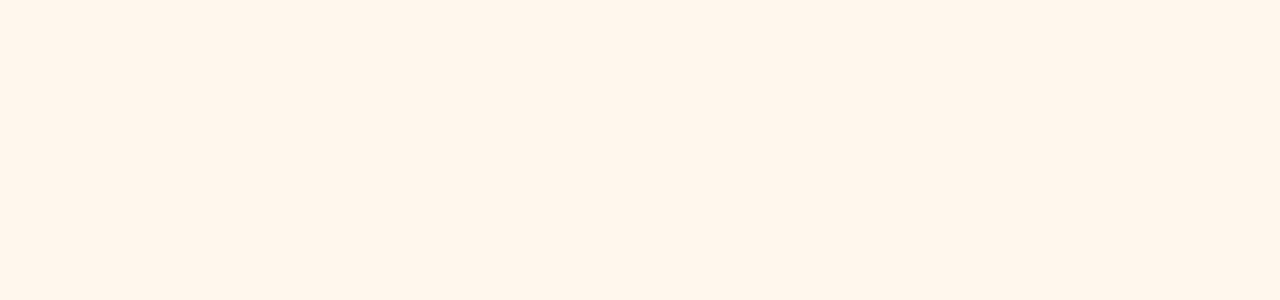
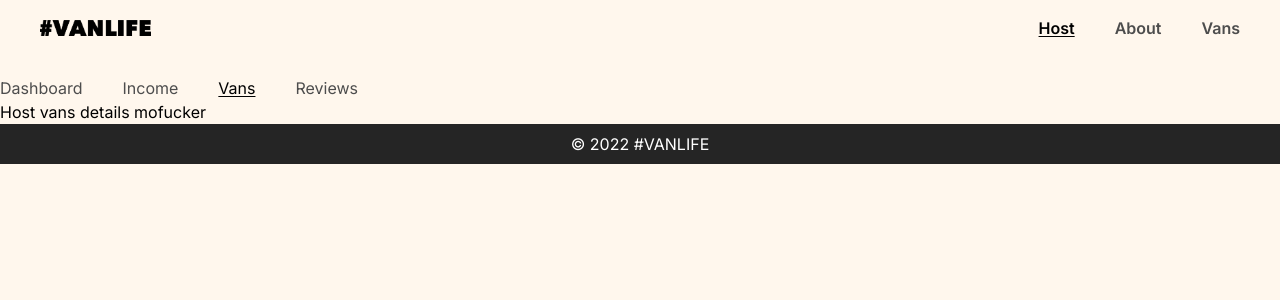
Before and after one commit to riyoneri/vanlife--react, a React (Create React App) app: page /host/vans/1 in a window 1280 px wide. Before the commit this address had no page. Shown: the top 300 px of the page. Built offline with nearby package versions, Linux system fonts and the light colour scheme; what miragejs would draw is missing.

Commit message:
feat: hostvans and hostvansdetails

```diff
--- a/src/App.jsx
+++ b/src/App.jsx
@@ -8,6 +8,8 @@ import VansDetail from "./pages/Vans/VansDetail";
 import Host from "./pages/Host/Dashboard";
 import Income from "./pages/Host/Income";
 import Reviews from "./pages/Host/Reviews";
+import HostVans from "./pages/HostVans/HostVans";
+import HostVansDetail from "./pages/HostVans/HostVansDetail";
 
 // Components
 import Layout from "./components/Layouts/MainLayout";
@@ -29,6 +31,8 @@ export default function App() {
           <Route path="host" element={<HostLayout />}>
             <Route index element={<Host />} />
             <Route path="income" element={<Income />} />
+            <Route path="vans" element={<HostVans />} />
+            <Route path="vans/:id" element={<HostVansDetail />} />
             <Route path="reviews" element={<Reviews />} />
           </Route>
         </Route>
--- a/src/assets/data/server.js
+++ b/src/assets/data/server.js
@@ -15,6 +15,7 @@ createServer({
       imageUrl:
         "https://assets.scrimba.com/advanced-react/react-router/modest-explorer.png",
       type: "simple",
+      hostId: "123",
     });
     server.create("van", {
       id: "2",
@@ -25,6 +26,7 @@ createServer({
       imageUrl:
         "https://assets.scrimba.com/advanced-react/react-router/beach-bum.png",
       type: "rugged",
+      hostId: "123",
     });
     server.create("van", {
       id: "3",
@@ -35,6 +37,7 @@ createServer({
       imageUrl:
         "https://assets.scrimba.com/advanced-react/react-router/reliable-red.png",
       type: "luxury",
+      hostId: "456",
     });
     server.create("van", {
       id: "4",
@@ -45,6 +48,7 @@ createServer({
       imageUrl:
         "https://assets.scrimba.com/advanced-react/react-router/dreamfinder.png",
       type: "simple",
+      hostId: "789",
     });
     server.create("van", {
       id: "5",
@@ -55,6 +59,7 @@ createServer({
       imageUrl:
         "https://assets.scrimba.com/advanced-react/react-router/the-cruiser.png",
       type: "luxury",
+      hostId: "789",
     });
     server.create("van", {
       id: "6",
@@ -65,11 +70,13 @@ createServer({
       imageUrl:
         "https://assets.scrimba.com/advanced-react/react-router/green-wonder.png",
       type: "rugged",
+      hostId: "123",
     });
   },
 
   routes() {
     this.namespace = "api";
+    this.logging = false;
 
     this.get("/vans", (schema, request) => {
       return schema.vans.all();
@@ -79,5 +86,16 @@ createServer({
       const id = request.params.id;
       return schema.vans.find(id);
     });
+
+    this.get("/host/vans", (schema, request) => {
+      // Hard-code the hostId for now
+      return schema.vans.where({ hostId: "123" });
+    });
+
+    this.get("/host/vans/:id", (schema, request) => {
+      // Hard-code the hostId for now
+      const id = request.params.id;
+      return schema.vans.where({ id, hostId: "123" });
+    });
   },
 });
--- a/src/components/Headers/HostHeader.jsx
+++ b/src/components/Headers/HostHeader.jsx
@@ -25,6 +25,16 @@ export default function HostHeader() {
         Income
       </NavLink>
       <NavLink
+        to="/host/vans"
+        className={({ isActive }) =>
+          `hover:underline underline-offset-2 hover:text-black ${
+            isActive ? "underline text-black" : ""
+          }`
+        }
+      >
+        Vans
+      </NavLink>
+      <NavLink
         to="/host/reviews"
         className={({ isActive }) =>
           `hover:underline underline-offset-2 hover:text-black ${
--- a/src/components/Headers/MainHeader.jsx
+++ b/src/components/Headers/MainHeader.jsx
@@ -3,7 +3,7 @@ import logoImg from "../../assets/images/logo.png";
 
 export default function MainHeader() {
   return (
-    <nav className="flexjustify-between px-5 sm:px-10 py-4 items-center">
+    <nav className="flex justify-between px-5 sm:px-10 py-4 items-center">
       <NavLink to="/">
         <img src={logoImg} className="h-4" />
       </NavLink>
--- a/src/components/Layouts/HostLayout.jsx
+++ b/src/components/Layouts/HostLayout.jsx
@@ -4,9 +4,9 @@ import HostHeader from "../Headers/HostHeader";
 
 export default function HostLayout() {
   return (
-    <div>
+    <div className="mt-5">
       <HostHeader />
-      <Outlet />
+      <Outlet/>
     </div>
   );
 }
--- a/src/components/UI/Card.jsx
+++ b/src/components/UI/Cards.jsx
@@ -1,14 +1,13 @@
 import Button from "../Button/Button";
 
-export default function Card({
+export const LargeCard = ({
   imageUrl,
   name: title,
   price,
   type,
   imageStyle,
   cardStyle,
-}) {
-  console.log(imageUrl, price);
+}) => {
   return (
     <div className={cardStyle}>
       <img src={imageUrl} className={`mx-auto rounded-lg ${imageStyle}`} />
@@ -24,4 +23,16 @@ export default function Card({
       </Button>
     </div>
   );
-}
+};
+
+export const SmallCard = ({ imageUrl, name: title, price }) => {
+  return (
+    <div className="flex bg-white px-5 py-3 rounded-md items-center gap-5">
+      <img src={imageUrl} className="h-14 sm:h-16 md:h-24 rounded-md" />
+      <div>
+        <p className="font-bold">{title}</p>
+        <p className="text-sm">{price}/day</p>
+      </div>
+    </div>
+  );
+};
--- /dev/null
+++ b/src/pages/HostVans/HostVans.jsx
@@ -0,0 +1,29 @@
+import { useState, useEffect } from "react";
+import { SmallCard } from "../../components/UI/Cards";
+import { Link } from "react-router-dom";
+
+export default function HostVans() {
+  const [data, setData] = useState([]);
+
+  useEffect(() => {
+    fetch("/api/host/vans")
+      .then((res) => res.json())
+      .then((data) => setData(data.vans))
+      .catch((err) => console.log(err));
+  }, []);
+
+  let displayCards = data.map((van) => (
+    <Link to={`/host/vans/${van.id}`}>
+      <SmallCard {...van} key={van.id} />
+    </Link>
+  ));
+  console.log(displayCards);
+  return (
+    <div className="mt-5 sm:px-10 px-5">
+      <p className="font-bold text-2xl">Your listed vans</p>
+      <div className="grid md:grid-cols-2 lg:grid-cols-3 gap-5 mt-5 mb-10">
+        {displayCards}
+      </div>
+    </div>
+  );
+}
--- /dev/null
+++ b/src/pages/HostVans/HostVansDetail.jsx
@@ -0,0 +1,3 @@
+export default function HostVansDetail() {
+  return <div>Host vans details mofucker</div>;
+}
--- a/src/pages/Vans/Vans.jsx
+++ b/src/pages/Vans/Vans.jsx
@@ -1,7 +1,7 @@
 import { useState, useEffect } from "react";
 import { Link } from "react-router-dom";
 
-import Card from "../../components/UI/Card";
+import { LargeCard } from "../../components/UI/Cards";
 import Button from "../../components/Button/Button";
 
 export default function Vans() {
@@ -15,7 +15,7 @@ export default function Vans() {
 
   const cardDisplay = data.map((item) => (
     <Link to={item.id} key={item.id}>
-      <Card
+      <LargeCard
         imageStyle="max-h-[25rem] w-full sm:h-auto"
         cardStyle="space-y-2"
         {...item}
```
